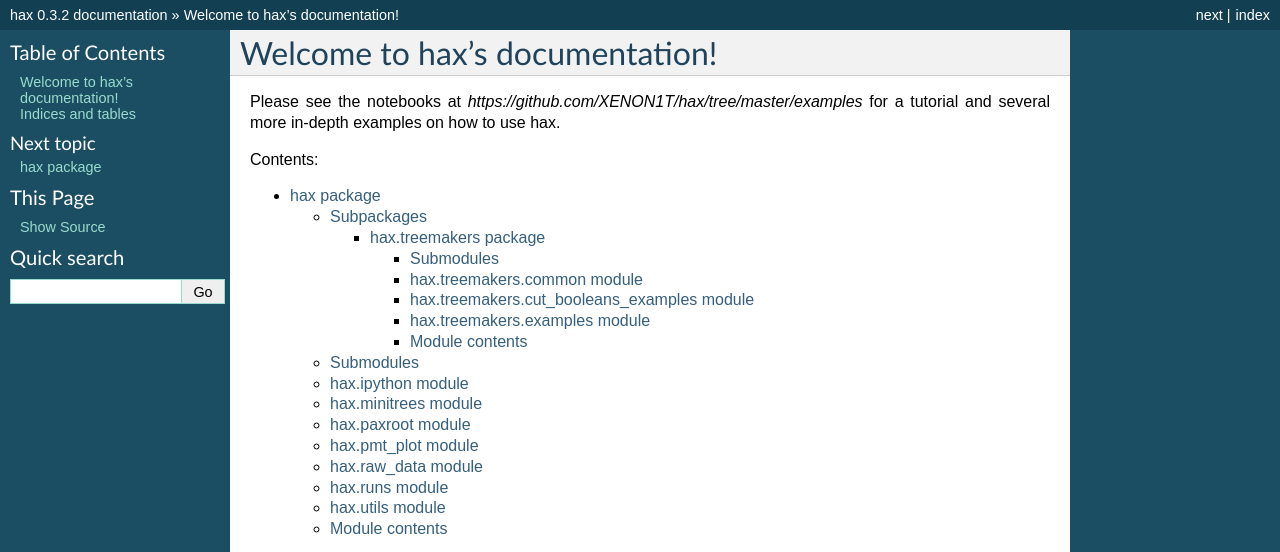
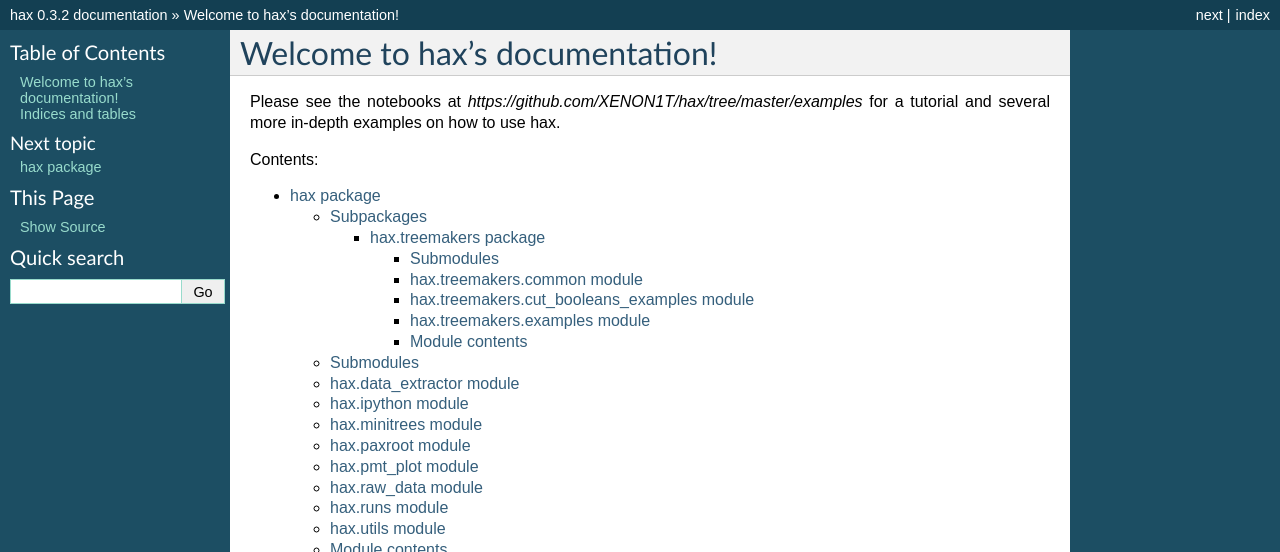
Before and after one commit to XENON1T/hax, a Sphinx documentation site: the page built from docs/index.rst, in a window 1280 px wide, cut to the strip 0-552 px from the top of the page. Built offline with Sphinx 7.4.7, drawn with Linux system fonts in a browser that asks for light colours.

```diff
--- a/docs/hax.rst
+++ b/docs/hax.rst
@@ -10,6 +10,14 @@
 
 Submodules
 ----------
+
+hax.data_extractor module
+-------------------------
+
+.. automodule:: hax.data_extractor
+    :members:
+    :undoc-members:
+    :show-inheritance:
 
 hax.ipython module
 ------------------
```
Also changed, not shown: 1 other file.
